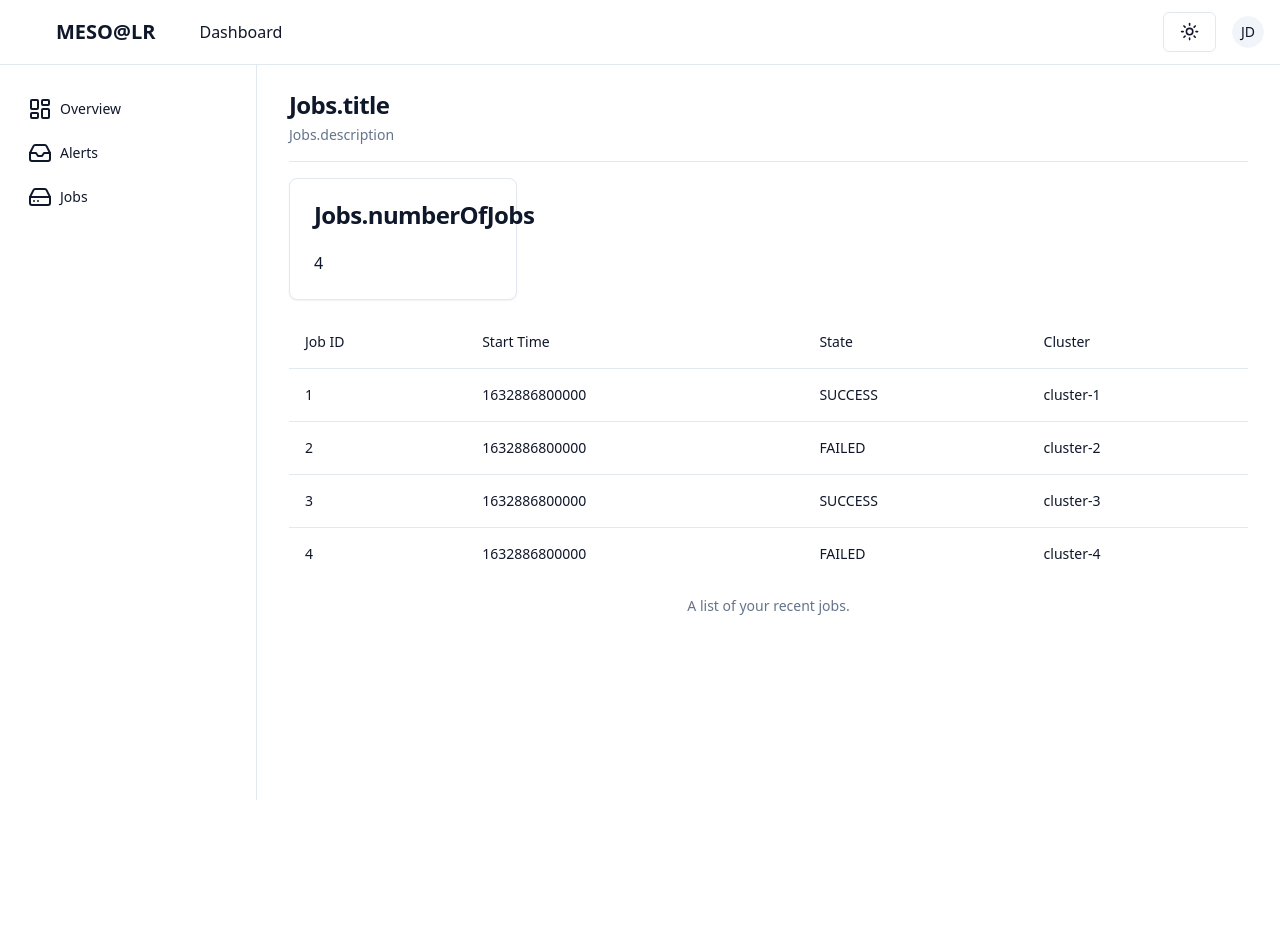
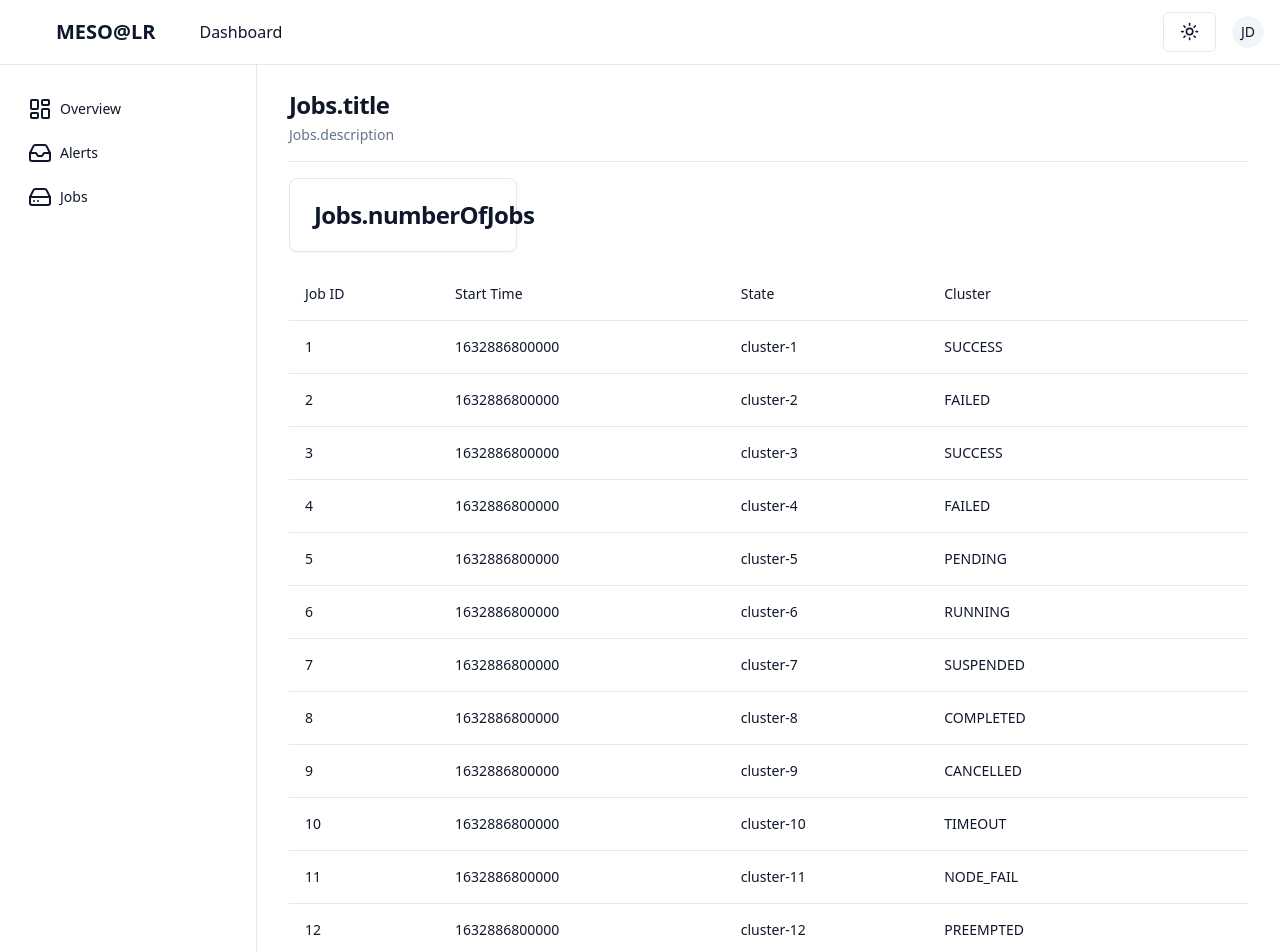
Before and after one commit to do-22-23-isdm/dashboard, a Next.js app: page /en/dashboard/jobs in a window 1280 px wide. Shown: the top 952 px of the page. Before the commit the page ends 800 px from the top, so only its background shows below. Built offline with nearby package versions, Linux system fonts and the light colour scheme.

Commit message:
wip Signed-off-by: Thomas Mauran <thomasmauran@yahoo.com>

```diff
--- a/src/app/[locale]/dashboard/jobs/page.tsx
+++ b/src/app/[locale]/dashboard/jobs/page.tsx
@@ -1,7 +1,7 @@
 import { useTranslations } from 'next-intl';
 import { Card, CardContent, CardHeader, CardTitle } from '@shadcn/card';
 import { Separator } from '@shadcn/separator';
-import { JobTable, JobTableRow } from '@/components/ui-custom/jobs/jobTable';
+import { JobTable, JobTableRow } from '@/components/jobs/jobTable';
 import { Header } from '@@/ui-custom/header';
 
 export default function Job() {
@@ -11,26 +11,92 @@ export default function Job() {
     {
       id: 1,
       startTime: 1632886800000,
-      jobState: 'SUCCESS',
+      state: 'SUCCESS',
       cluster: 'cluster-1',
     },
     {
       id: 2,
       startTime: 1632886800000,
-      jobState: 'FAILED',
+      state: 'FAILED',
       cluster: 'cluster-2',
     },
     {
       id: 3,
       startTime: 1632886800000,
-      jobState: 'SUCCESS',
+      state: 'SUCCESS',
       cluster: 'cluster-3',
     },
     {
       id: 4,
       startTime: 1632886800000,
-      jobState: 'FAILED',
+      state: 'FAILED',
       cluster: 'cluster-4',
+    },
+    {
+      id: 5,
+      startTime: 1632886800000,
+      state: 'PENDING',
+      cluster: 'cluster-5',
+    },
+    {
+      id: 6,
+      startTime: 1632886800000,
+      state: 'RUNNING',
+      cluster: 'cluster-6',
+    },
+    {
+      id: 7,
+      startTime: 1632886800000,
+      state: 'SUSPENDED',
+      cluster: 'cluster-7',
+    },
+    {
+      id: 8,
+      startTime: 1632886800000,
+      state: 'COMPLETED',
+      cluster: 'cluster-8',
+    },
+    {
+      id: 9,
+      startTime: 1632886800000,
+      state: 'CANCELLED',
+      cluster: 'cluster-9',
+    },
+    {
+      id: 10,
+      startTime: 1632886800000,
+      state: 'TIMEOUT',
+      cluster: 'cluster-10',
+    },
+    {
+      id: 11,
+      startTime: 1632886800000,
+      state: 'NODE_FAIL',
+      cluster: 'cluster-11',
+    },
+    {
+      id: 12,
+      startTime: 1632886800000,
+      state: 'PREEMPTED',
+      cluster: 'cluster-12',
+    },
+    {
+      id: 13,
+      startTime: 1632886800000,
+      state: 'BOOT_FAIL',
+      cluster: 'cluster-13',
+    },
+    {
+      id: 14,
+      startTime: 1632886800000,
+      state: 'DEADLINE',
+      cluster: 'cluster-14',
+    },
+    {
+      id: 15,
+      startTime: 1632886800000,
+      state: 'OUT_OF_MEMORY',
+      cluster: 'cluster-15',
     },
   ];
 
@@ -41,9 +107,8 @@ export default function Job() {
       <div className="grid gap-4 md:grid-cols-2 lg:grid-cols-4">
         <Card>
           <CardHeader>
-            <CardTitle>{t('numberOfJobs')}</CardTitle>
+            <CardTitle>{t('numberOfJobs', {number: jobs.length})}</CardTitle>
           </CardHeader>
-          <CardContent>{jobs.length}</CardContent>
         </Card>
       </div>
       <div className="my-4">
--- a/src/components/ui-custom/jobs/jobTable.tsx
+++ b/src/components/jobs/jobTable.tsx
@@ -10,12 +10,11 @@ import {
   TableHeader,
   TableRow,
 } from '@/components/ui/table';
-import { JobState } from '@/jobs.type';
-
+import { JobState } from '@/types/jobs.type';
 export interface JobTableRow {
   id: number;
   startTime: number;
-  jobState: JobState;
+  state: JobState;
   cluster: string;
 }
 
@@ -28,8 +27,7 @@ export function JobTable({ jobs }: JobTableProps) {
 
   const handleRowClick = useCallback(
     (jobId: number) => {
-      console.log('Navigating to job with ID:', jobId);
-      router.push(`/jobs/${jobId}`); // Navigate to the job details page
+      router.push(`dashboard/jobs/${jobId}`);
     },
     [router],
   );
@@ -47,11 +45,11 @@ export function JobTable({ jobs }: JobTableProps) {
       </TableHeader>
       <TableBody>
         {jobs.map((job) => (
-          <TableRow key={job.id} onClick={() => handleRowClick(job.id)}>
+          <TableRow key={job.id} onClick={() => handleRowClick(job.id)} className='cursor-pointer'>
             <TableCell>{job.id}</TableCell>
             <TableCell>{job.startTime}</TableCell>
-            <TableCell>{job.jobState}</TableCell>
             <TableCell>{job.cluster}</TableCell>
+            <TableCell>{job.state}</TableCell>
           </TableRow>
         ))}
       </TableBody>
--- a/src/jobs.type.ts
+++ /dev/null
@@ -1,2 +0,0 @@
-// make a type that can be FAILED or SUCCESS
-export type JobState = 'FAILED' | 'SUCCESS';
--- a/src/locales/en.json
+++ b/src/locales/en.json
@@ -13,6 +13,6 @@
   "Jobs": {
     "title": "Compute jobs",
     "description": "This pages gives an overview of the compute jobs that have been runned on this account.",
-    "numberOfJobs": "Number of jobs runned"
+    "numberOfJobs": "Number of jobs runned: {number}"
   }
 }
--- a/src/locales/fr.json
+++ b/src/locales/fr.json
@@ -13,6 +13,6 @@
   "Jobs": {
     "title": "Tâches de calcul",
     "description": "Cette page donne une vue d'ensemble des tâches de calcul éxécutées sur ce compte.",
-    "numberOfJobs": "Nombre de tâches exécutées"
+    "numberOfJobs": "Nombre de tâches exécutées: {number}"
   }
 }
--- /dev/null
+++ b/src/types/jobs.type.ts
@@ -0,0 +1 @@
+export type JobState = 'FAILED' | 'SUCCESS' | 'PENDING' | 'RUNNING' | 'SUSPENDED' | 'COMPLETED' | 'CANCELLED' | 'TIMEOUT' | 'NODE_FAIL' | 'PREEMPTED' | 'BOOT_FAIL' | 'DEADLINE' | 'OUT_OF_MEMORY';
```
